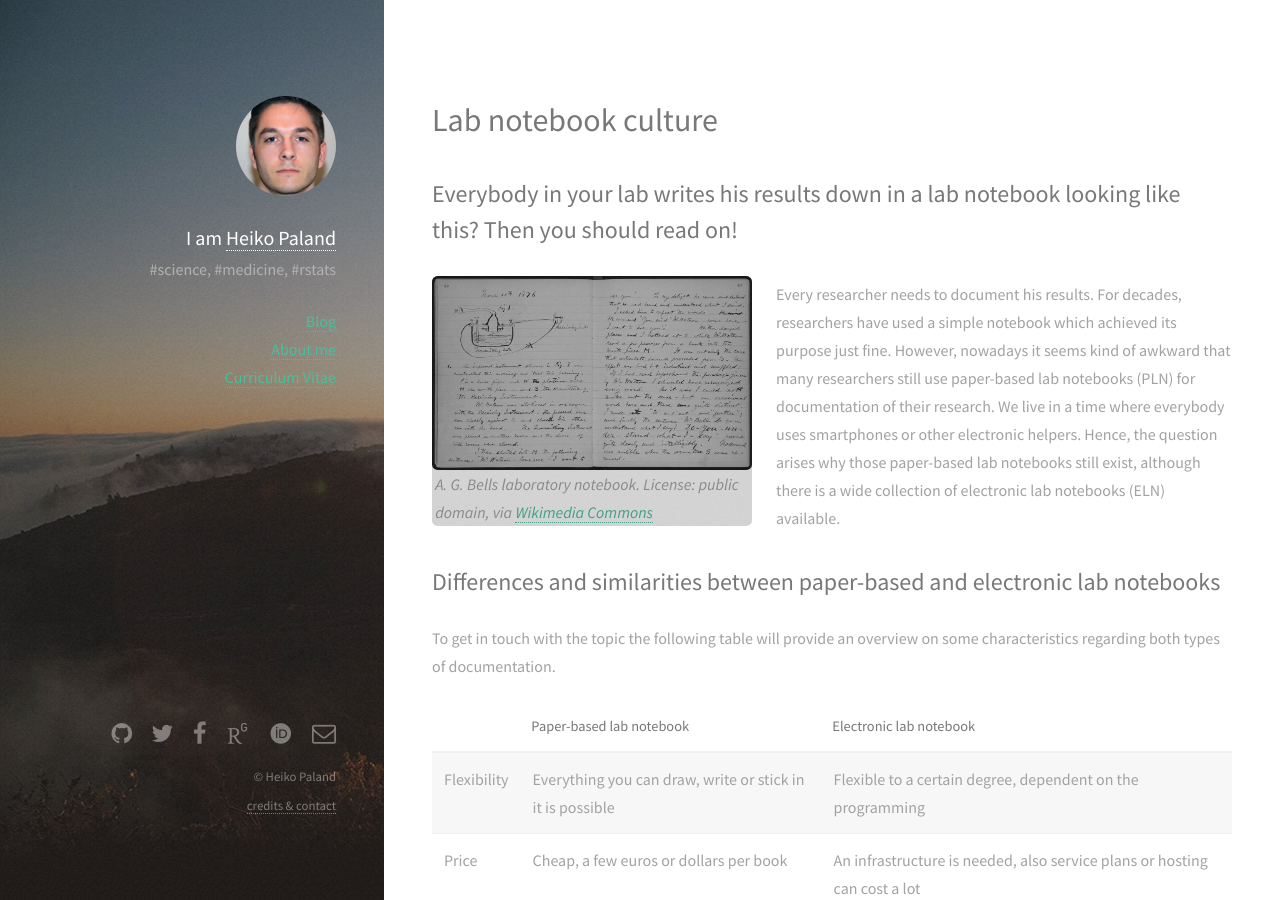
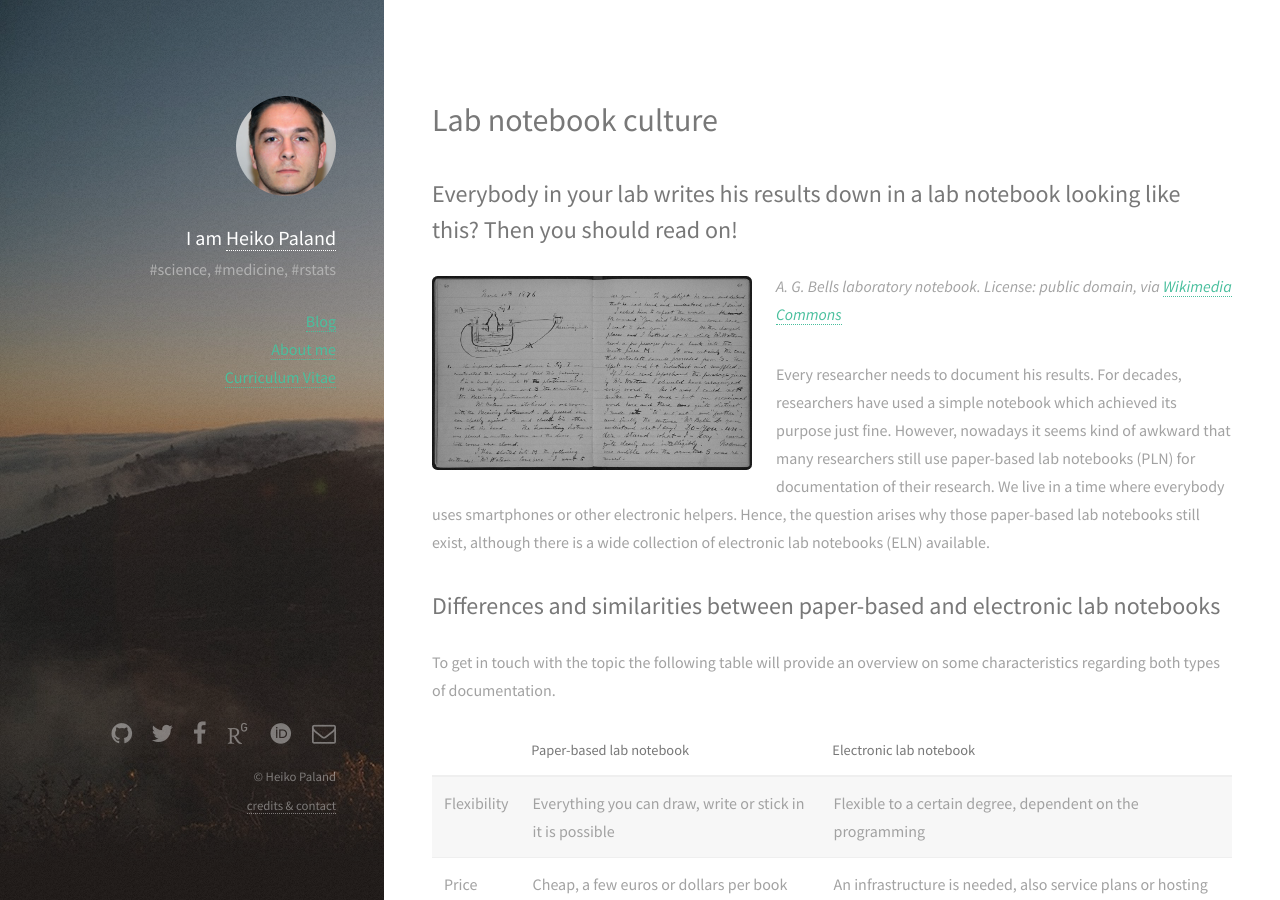
Before and after one commit to old-jekyll-templates/Strata-Jekyll-Theme, a Jekyll site: the page built from testpage.md, in a window 1280 px wide and 900 px high. Built offline with Jekyll 4.4.1, drawn with Linux system fonts in a browser that asks for light colours; some web fonts are replaced; comment, search, counter and statistics services are not loaded.

Commit message:
testpage

```diff
--- a/testpage.md
+++ b/testpage.md
@@ -7,7 +7,7 @@
 ---
 ## Everybody in your lab writes his results down in a lab notebook looking like this? Then you should read on!
 
-<span class="image left"><img src="{{ site.url }}/images/fulls/2016-08-09_Bell-Notebook.jpg">*A. G. Bells laboratory notebook. License: public domain, via [Wikimedia Commons](https://commons.wikimedia.org/wiki/File:AGBell_Notebook.jpg)*</span>
+<span class="image left"><img src="{{ site.url }}/images/fulls/2016-08-09_Bell-Notebook.jpg"></span>*A. G. Bells laboratory notebook. License: public domain, via [Wikimedia Commons](https://commons.wikimedia.org/wiki/File:AGBell_Notebook.jpg)*
 
 Every researcher needs to document his results. For decades, researchers have used a simple notebook which achieved its purpose just fine. However, nowadays it seems kind of awkward that many researchers still use paper-based lab notebooks (PLN) for documentation of their research. We live in a time where everybody uses smartphones or other electronic helpers. Hence, the question arises why those paper-based lab notebooks still exist, although there is a wide collection of electronic lab notebooks (ELN) available. <!--more-->
 
```
